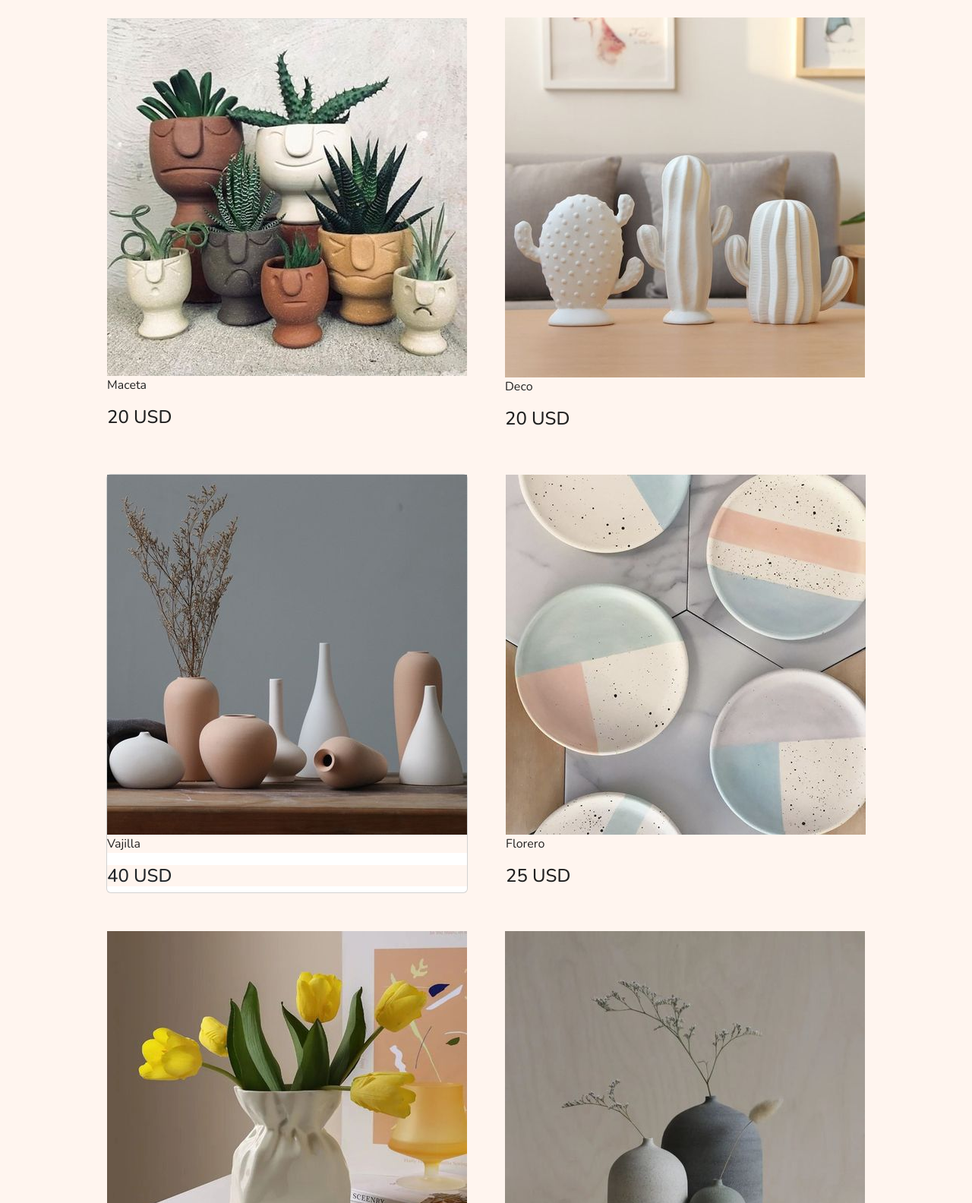
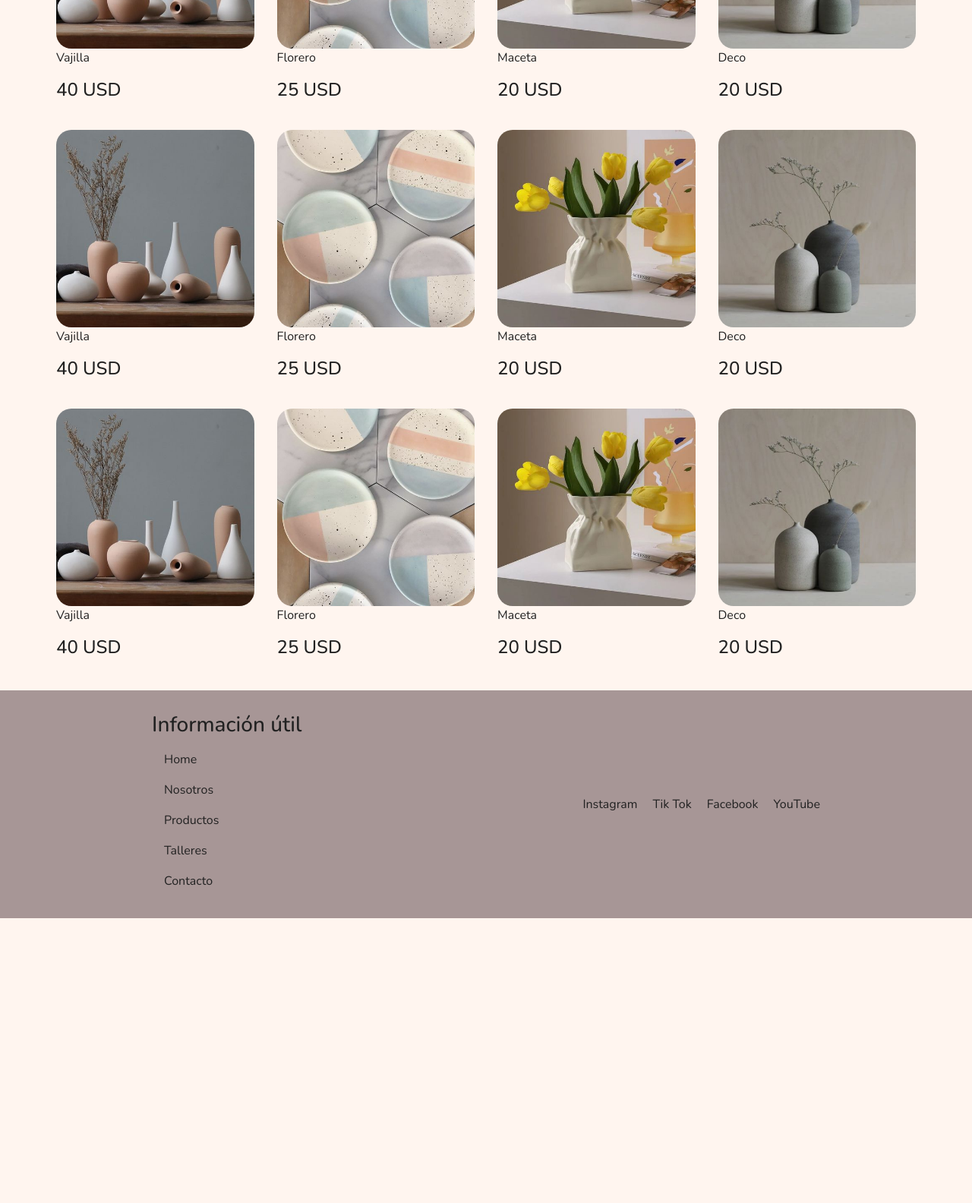
Before and after one commit to delgadillo-cesar/PreEntrega2-Delgadillo, a plain HTML site: page pages/productos.html in a window 1280 px wide. Shown: the part 738-2322 px from the top of the page at 76% size. After the commit the page ends 1947 px from the top, so only its background shows below. Drawn offline with nearby package versions, Linux system fonts and the light colour scheme.

Commit message:
Se agrega grid, a main pagina productos y talleres

```diff
--- a/pages/productos.html
+++ b/pages/productos.html
@@ -48,48 +48,88 @@
 
     <!--Menu-->
     <section>
-        <main">
+        <main class="p-4">
             <div>
                 <input type="search" name="" id="">
             </div>
-            <div  class="productos">
-                    <div class="card">
-                        <img src="/img/07ec8a7e0f9aa710f34fcd5127c7617f.jpg" alt="01">
+            <div  class="grid__productos--container">
+                    <div>
+                        <img src="/img/07ec8a7e0f9aa710f34fcd5127c7617f.jpg" alt="01" class="products__container--img">
                         <p>Vajilla</p>
                         <h4>40 USD</h4>
                     </div>
                     <div>
-                        <img src="/img/222311244562ad0730c7003f4ce533ec.jpg" alt="02">
+                        <img src="/img/222311244562ad0730c7003f4ce533ec.jpg" alt="02" class="products__container--img">
                         <p>Florero</p>
                         <h4>25 USD</h4>
                     </div>
                     <div>
-                        <img src="/img/62e3eadbe806001e338f516c88ed9aa2.jpg" alt="03">
+                        <img src="/img/62e3eadbe806001e338f516c88ed9aa2.jpg" alt="03" class="products__container--img">
                         <p>Maceta</p>
                         <h4>20 USD</h4>
                     </div>
                     <div>
-                        <img src="/img/4ba7256723fb7e382dd0f4c365bd18a1.jpg" alt="04">
+                        <img src="/img/4ba7256723fb7e382dd0f4c365bd18a1.jpg" alt="04" class="products__container--img">
                         <p>Deco</p>
                         <h4>20 USD</h4>
                     </div>
-                    <div class="card">
-                        <img src="/img/b062aab494184d89db31ba2f9583b457.jpg" alt="01">
+                    <div>
+                        <img src="/img/b062aab494184d89db31ba2f9583b457.jpg" alt="01" class="products__container--img">
                         <p>Vajilla</p>
                         <h4>40 USD</h4>
                     </div>
                     <div>
-                        <img src="/img/ac5faaeff0d6dc7d8f552feaf011ad33.jpg" alt="02">
+                        <img src="/img/ac5faaeff0d6dc7d8f552feaf011ad33.jpg" alt="02" class="products__container--img">
                         <p>Florero</p>
                         <h4>25 USD</h4>
                     </div>
                     <div>
-                        <img src="/img/999a4de6e47c36f47359c068dd2c8e44.jpg" alt="03">
+                        <img src="/img/999a4de6e47c36f47359c068dd2c8e44.jpg" alt="03" class="products__container--img">
                         <p>Maceta</p>
                         <h4>20 USD</h4>
                     </div>
                     <div>
-                        <img src="/img/8f771150944d44ed1dae164ca4ba08ea.jpg" alt="04">
+                        <img src="/img/8f771150944d44ed1dae164ca4ba08ea.jpg" alt="04" class="products__container--img">
+                        <p>Deco</p>
+                        <h4>20 USD</h4>
+                    </div>
+                    <div>
+                        <img src="/img/b062aab494184d89db31ba2f9583b457.jpg" alt="01" class="products__container--img">
+                        <p>Vajilla</p>
+                        <h4>40 USD</h4>
+                    </div>
+                    <div>
+                        <img src="/img/ac5faaeff0d6dc7d8f552feaf011ad33.jpg" alt="02" class="products__container--img">
+                        <p>Florero</p>
+                        <h4>25 USD</h4>
+                    </div>
+                    <div>
+                        <img src="/img/999a4de6e47c36f47359c068dd2c8e44.jpg" alt="03" class="products__container--img">
+                        <p>Maceta</p>
+                        <h4>20 USD</h4>
+                    </div>
+                    <div>
+                        <img src="/img/8f771150944d44ed1dae164ca4ba08ea.jpg" alt="04" class="products__container--img">
+                        <p>Deco</p>
+                        <h4>20 USD</h4>
+                    </div>
+                    <div>
+                        <img src="/img/b062aab494184d89db31ba2f9583b457.jpg" alt="01" class="products__container--img">
+                        <p>Vajilla</p>
+                        <h4>40 USD</h4>
+                    </div>
+                    <div>
+                        <img src="/img/ac5faaeff0d6dc7d8f552feaf011ad33.jpg" alt="02" class="products__container--img">
+                        <p>Florero</p>
+                        <h4>25 USD</h4>
+                    </div>
+                    <div>
+                        <img src="/img/999a4de6e47c36f47359c068dd2c8e44.jpg" alt="03" class="products__container--img">
+                        <p>Maceta</p>
+                        <h4>20 USD</h4>
+                    </div>
+                    <div>
+                        <img src="/img/8f771150944d44ed1dae164ca4ba08ea.jpg" alt="04" class="products__container--img">
                         <p>Deco</p>
                         <h4>20 USD</h4>
                     </div>
--- a/style.css
+++ b/style.css
@@ -179,7 +179,20 @@ a:link {
 /* Fin Footer */
 
 
+.container__main {
+    display: flex;
+    justify-content: center;
+    align-items: center;
+}
 
+.container__main--section {
+    display: flex;
+    width: 80%;
+    height: 600px;
+    justify-content: center;
+    align-items: center;
+
+}
 
 
 
@@ -194,12 +207,6 @@ a:link {
     flex-wrap: wrap;
 }
 
-.main {
-    display: flex;
-    justify-content: center;
-    align-items: center;
-    height: 800px;
-}
 
 .productos {
     display: flex;
@@ -210,20 +217,6 @@ a:link {
     padding: 20px;
 }
 
-.descripción{
-    width: 25%;
-    display: flex;
-    flex-direction: column;
-}
-
-.nosotros-img {
-    display: flex;
-}
-
-.separar {
-    flex-direction: column;
-    gap: 40px;
-}
 
 .form{
     flex-direction: column;
```
Also changed, not shown: pages/contacto.html (+0 -2 lines), pages/nosotros.html (+3 -3 lines), pages/talleres.html (+8 -8 lines).
